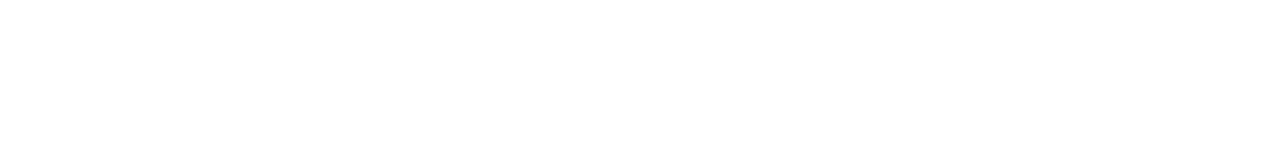
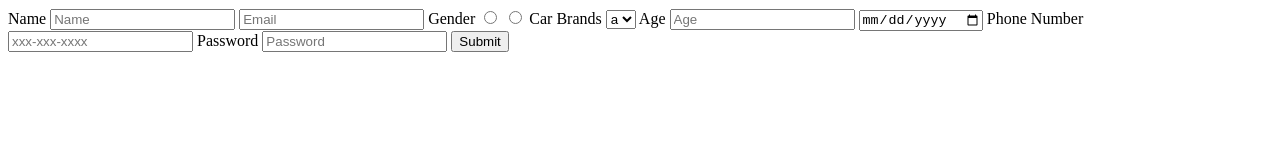
Before and after one commit to acciojob/signup-form-car-nikhilpatel9, a website: page main.html in a window 1280 px wide. Drawn offline with Linux system fonts and the light colour scheme.

Commit message:
created a submission

```diff
--- a/main.html
+++ b/main.html
@@ -8,6 +8,30 @@
 
 <body>
 	<!-- the entire body must be written by student -->
+	<form method="post">
+		<label for="name">Name</label>
+		<input type="text" id="name" placeholder="Name" required>
+		<label for="email"></label>
+		<input type="email" id="email" placeholder="Email" required>
+		<label for="gender">Gender</label>
+		<input type="radio" id="gender_m" name="gender"  required>
+
+		<input type="radio" id="gender_f" name="gender"  required>
+		<label for="cars">Car Brands</label>
+		<select type="Select" id="cars" placeholde="--Please choose an option--" required >
+			<option>a</option>
+			<option>b</option>
+		</select>
+		<label for="age">Age</label>
+		<input type="number" id="age" placeholder="Age" required>
+		<label for="dob"></label>
+		<input type="date" id="dob"  required>
+		<label for="tel">Phone Number</label>
+		<input type="Tel" id="tel" placeholder="xxx-xxx-xxxx" >
+		<label for="password">Password</label>
+		<input type="password" id="password" placeholder="Password" required>
+		<button type="submit">Submit</button>
+	</form>
     <script type="text/javascript" src="./script.js">
 </script>
 
```
